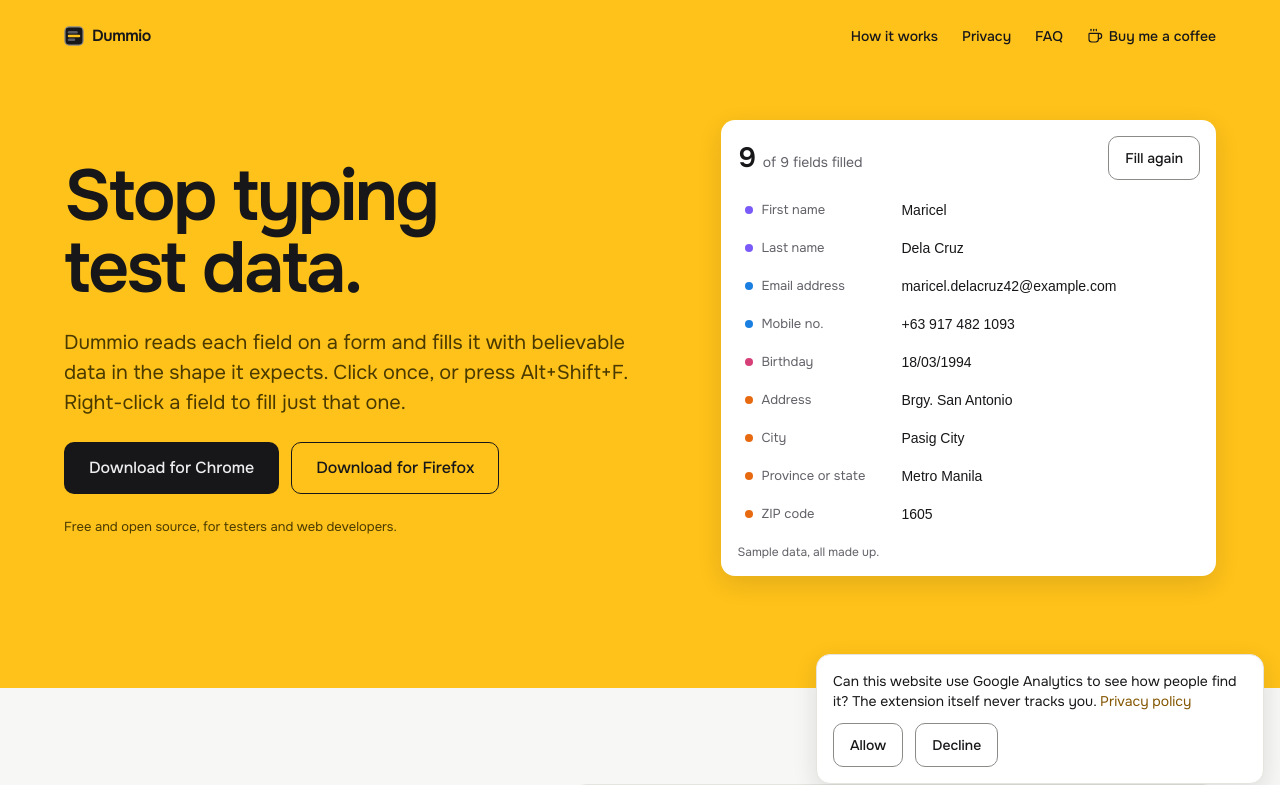
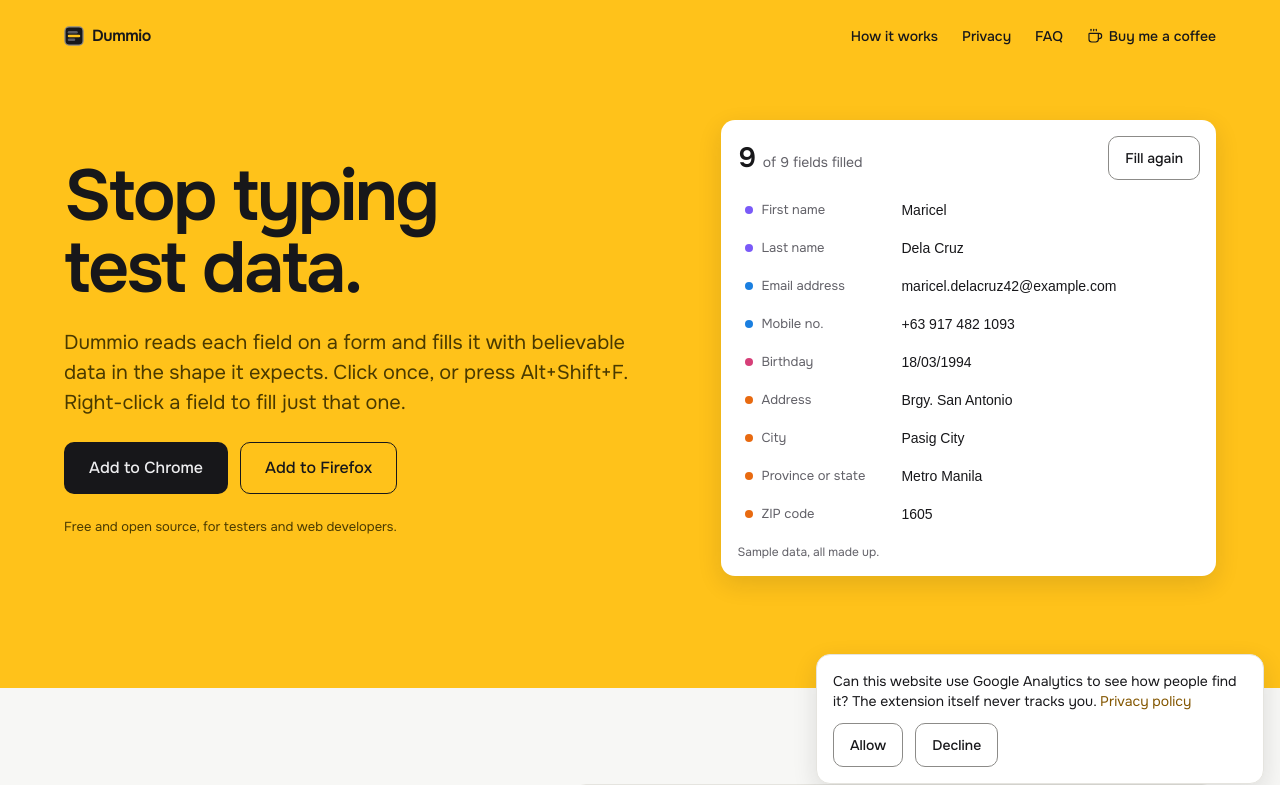
Before and after one commit to melvinbulan17/dummio-site, a Next.js app: page / in a window 1280 px wide. Shown: the top 785 px of the page. Built offline with nearby package versions, Linux system fonts and the light colour scheme; no server answers; a web font is replaced by a local one.

Commit message:
Link the Chrome and Firefox store listings (#19)
Point the site's install buttons at the Chrome and Firefox store listings, remove the release page note, and update the browser test.

```diff
--- a/src/app/page.tsx
+++ b/src/app/page.tsx
@@ -24,7 +24,7 @@ const softwareSchema = {
   applicationCategory: "DeveloperApplication",
   operatingSystem: "Chrome, Firefox",
   license: "https://opensource.org/license/mit",
-  downloadUrl: links.releases,
+  downloadUrl: links.chromeStore,
   offers: { "@type": "Offer", price: "0", priceCurrency: "USD" },
 };
 
--- a/src/components/sections/Install.tsx
+++ b/src/components/sections/Install.tsx
@@ -1,5 +1,4 @@
 import { DownloadButtons } from "@/components/ui/DownloadButtons";
-import { links } from "@/content/site";
 
 export function Install() {
   return (
@@ -10,18 +9,6 @@ export function Install() {
       <div className="mx-auto flex max-w-300 flex-col items-start gap-5 px-6">
         <h2 className="m-0 type-title">Try it on your next form.</h2>
         <DownloadButtons />
-        <p className="m-0 text-[13px] leading-[18px] text-on-yellow-muted">
-          The setup steps are on the{" "}
-          <a
-            href={links.releases}
-            target="_blank"
-            rel="noopener"
-            className="text-ink-on-accent underline-offset-3"
-          >
-            release page
-          </a>
-          .
-        </p>
       </div>
     </section>
   );
--- a/src/components/ui/DownloadButtons.tsx
+++ b/src/components/ui/DownloadButtons.tsx
@@ -7,18 +7,22 @@ export function DownloadButtons() {
   return (
     <div className="flex flex-wrap gap-3">
       <TrackedLink
-        href={links.chromeZip}
+        href={links.chromeStore}
+        target="_blank"
+        rel="noopener"
         event={{ name: "download_click", browser: "chrome" }}
         className={buttonStyles("ink", "lg")}
       >
-        Download for Chrome
+        Add to Chrome
       </TrackedLink>
       <TrackedLink
-        href={links.firefoxZip}
+        href={links.firefoxStore}
+        target="_blank"
+        rel="noopener"
         event={{ name: "download_click", browser: "firefox" }}
         className={buttonStyles("outline", "lg")}
       >
-        Download for Firefox
+        Add to Firefox
       </TrackedLink>
     </div>
   );
--- a/src/content/site.ts
+++ b/src/content/site.ts
@@ -7,9 +7,9 @@ export const siteDescription =
 
 export const links = {
   repo,
-  chromeZip: `${repo}/releases/latest/download/dummio-chrome.zip`,
-  firefoxZip: `${repo}/releases/latest/download/dummio-firefox.zip`,
-  releases: `${repo}/releases/latest`,
+  chromeStore:
+    "https://chromewebstore.google.com/detail/dummio/ajpljdboafipblchifcpgnmjhdpilopb",
+  firefoxStore: "https://addons.mozilla.org/en-US/firefox/addon/dummio/",
   reportProblem: `${repo}/issues/new/choose`,
   credits: `${repo}#credits`,
   support: "https://ko-fi.com/mbulandev",
```
Also changed, not shown: 1 other file (tests, documents, lock files or other folders).
